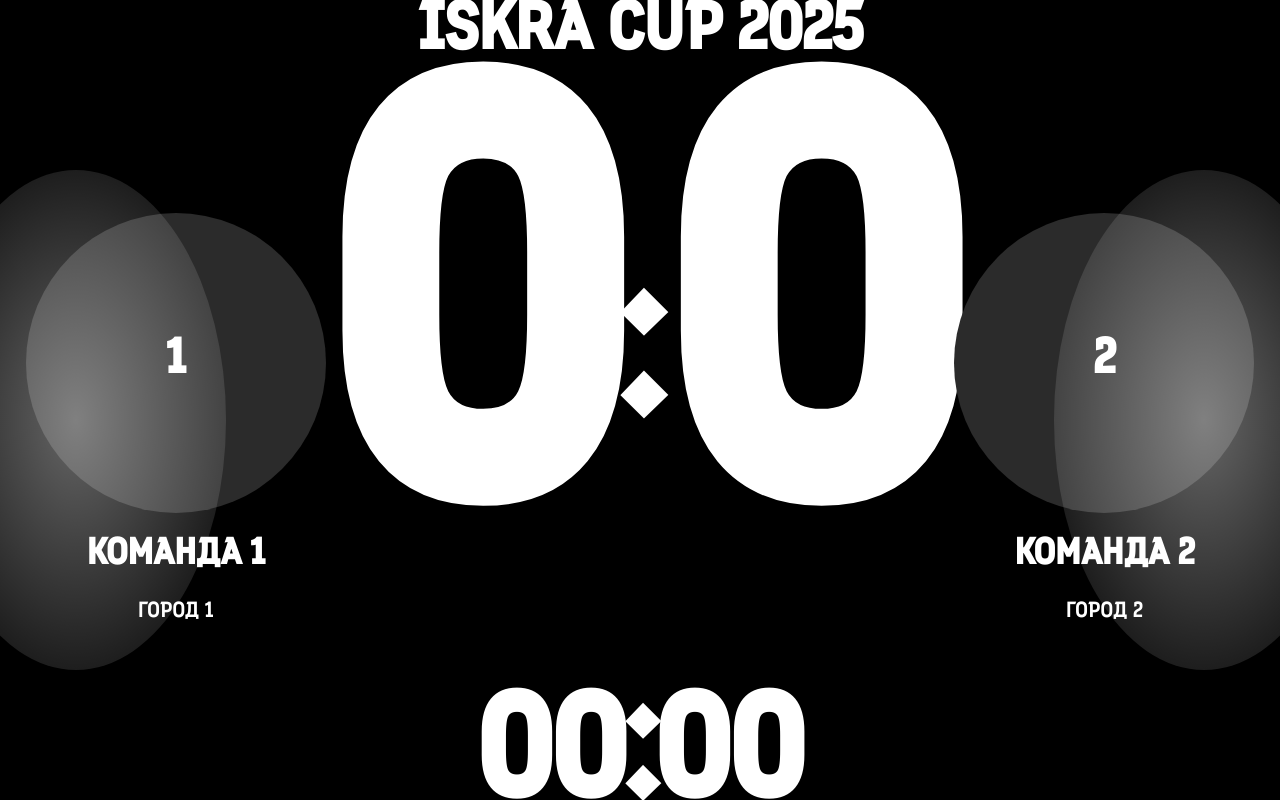
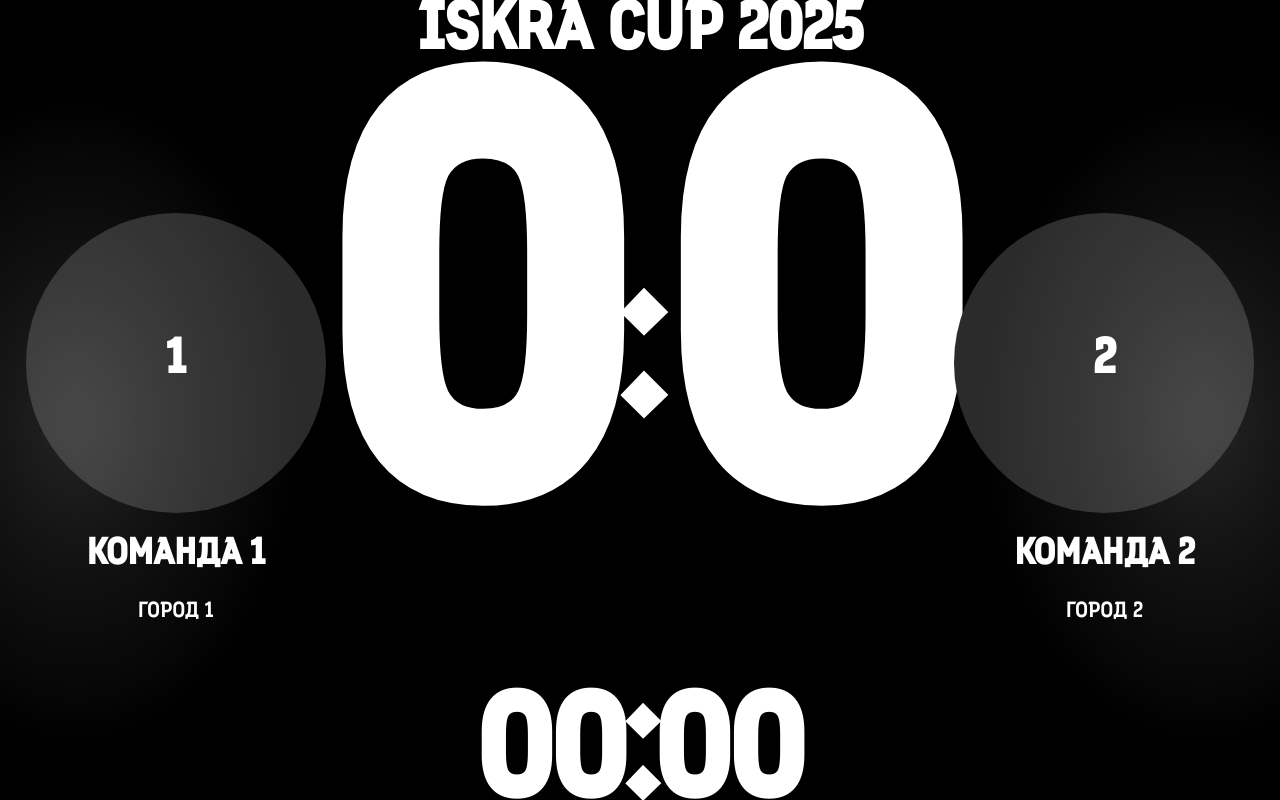
Before and after one commit to andycollens/fscoreboard, a website: page public/stadium.html in a window 1280 px wide. Drawn offline with nearby package versions, Linux system fonts and the light colour scheme; no server answers.

Commit message:
feat: create realistic emblight effect in stadium.html
- Increase emblight size to 400x600px for better coverage
- Position emblight further off-screen (-150px) so only half is visible
- Add blur filter (20px) for soft, realistic lighting effect
- Reduce opacity values significantly (0.15/0.08/0.03) for subtle glow
- Create 4-stage gradient for smooth falloff
- Extend transition time to 0.8s for smoother activation
- Make emblight look like real stadium lighting system

```diff
--- a/public/stadium.html
+++ b/public/stadium.html
@@ -75,16 +75,17 @@
 
         .team1-emblight {
             position: absolute;
-            left: -100px;
+            left: -150px;
             top: 50%;
             transform: translateY(-50%);
-            width: 300px;
-            height: 500px;
-            background: radial-gradient(ellipse, rgba(255, 255, 255, 0.4) 0%, rgba(255, 255, 255, 0.2) 50%, transparent 100%);
+            width: 400px;
+            height: 600px;
+            background: radial-gradient(ellipse, rgba(255, 255, 255, 0.15) 0%, rgba(255, 255, 255, 0.08) 30%, rgba(255, 255, 255, 0.03) 60%, transparent 100%);
             border-radius: 50%;
             z-index: 1;
             opacity: 0;
-            transition: opacity 0.5s ease;
+            transition: opacity 0.8s ease;
+            filter: blur(20px);
         }
 
         .team1-emblight.active {
@@ -195,16 +196,17 @@
 
         .team2-emblight {
             position: absolute;
-            right: -100px;
+            right: -150px;
             top: 50%;
             transform: translateY(-50%);
-            width: 300px;
-            height: 500px;
-            background: radial-gradient(ellipse, rgba(255, 255, 255, 0.4) 0%, rgba(255, 255, 255, 0.2) 50%, transparent 100%);
+            width: 400px;
+            height: 600px;
+            background: radial-gradient(ellipse, rgba(255, 255, 255, 0.15) 0%, rgba(255, 255, 255, 0.08) 30%, rgba(255, 255, 255, 0.03) 60%, transparent 100%);
             border-radius: 50%;
             z-index: 1;
             opacity: 0;
-            transition: opacity 0.5s ease;
+            transition: opacity 0.8s ease;
+            filter: blur(20px);
         }
 
         .team2-emblight.active {
@@ -429,7 +431,7 @@
                 // Преобразуем цвет в RGB для прозрачности
                 const rgb = hexToRgb(color);
                 if (rgb) {
-                    emblight.style.background = `radial-gradient(ellipse, rgba(${rgb.r}, ${rgb.g}, ${rgb.b}, 0.4) 0%, rgba(${rgb.r}, ${rgb.g}, ${rgb.b}, 0.2) 50%, transparent 100%)`;
+                    emblight.style.background = `radial-gradient(ellipse, rgba(${rgb.r}, ${rgb.g}, ${rgb.b}, 0.12) 0%, rgba(${rgb.r}, ${rgb.g}, ${rgb.b}, 0.06) 30%, rgba(${rgb.r}, ${rgb.g}, ${rgb.b}, 0.02) 60%, transparent 100%)`;
                     emblight.classList.add('active');
                 }
             } else {
```
